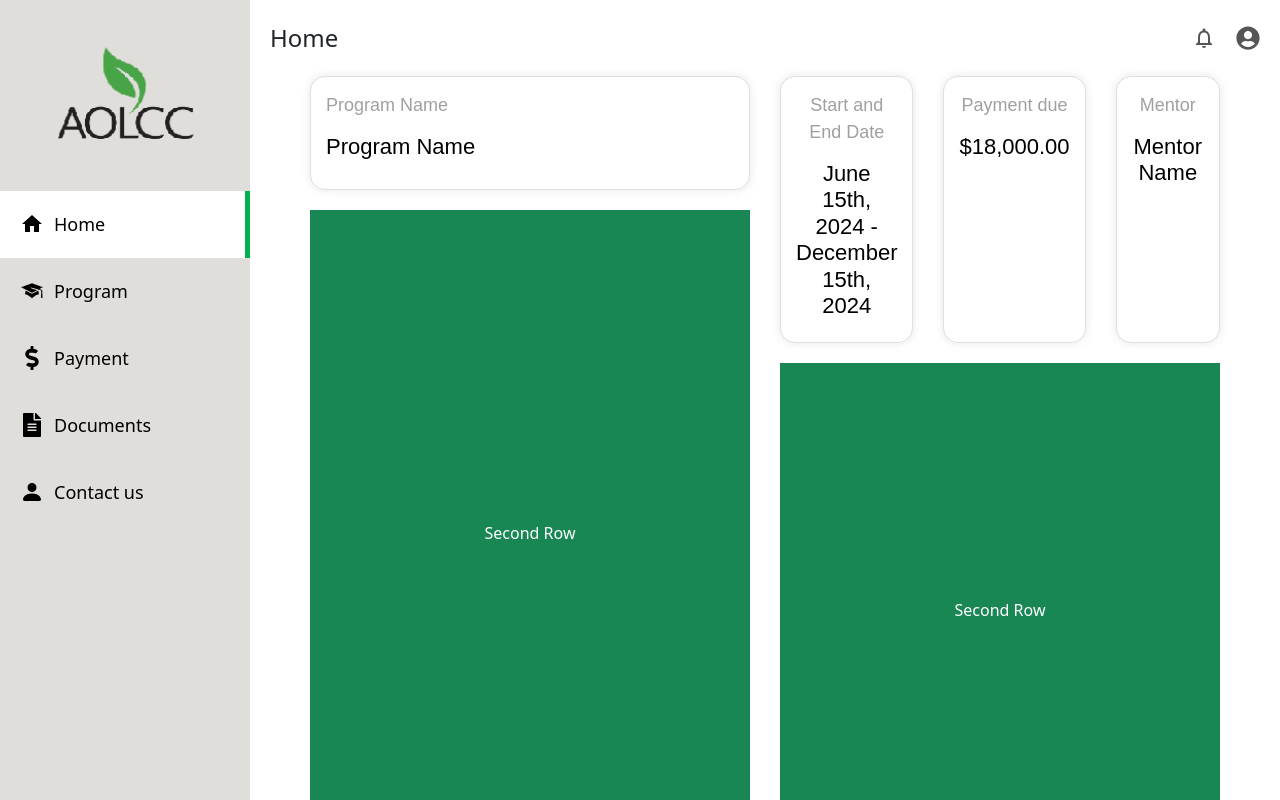
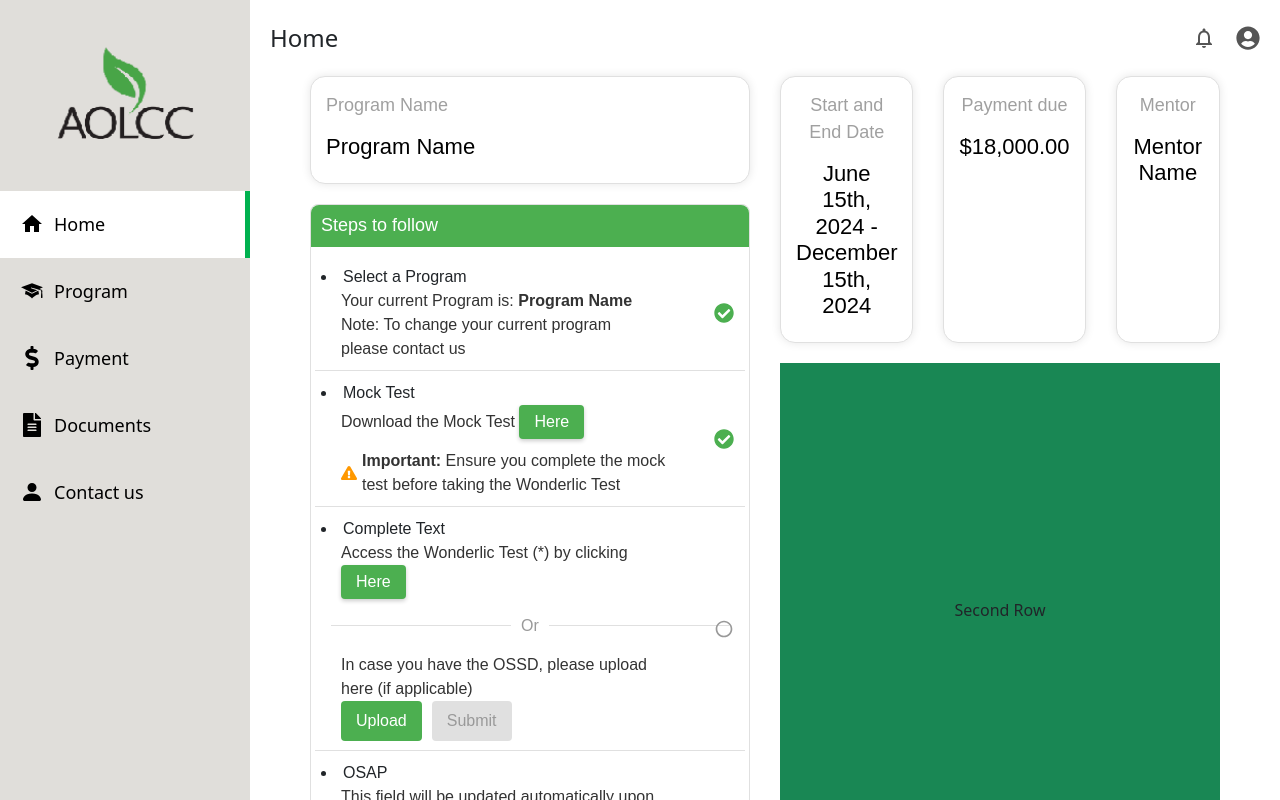
Before and after one commit to luizlacerdam/AOLCC, a React (Vite) app: page / in a window 1280 px wide. Built offline with nearby package versions, Linux system fonts and the light colour scheme.

Commit message:
:sparkles: feat: StepsToFollow

```diff
--- a/src/Components/Navbar.tsx
+++ b/src/Components/Navbar.tsx
@@ -1,6 +1,6 @@
 import React from 'react';
 import { Nav } from 'react-bootstrap';
-import { FaHome, FaInfoCircle, FaServicestack, FaPhone, FaDollarSign, FaFileAlt } from 'react-icons/fa';
+import { FaDollarSign, FaFileAlt } from 'react-icons/fa';
 import '../assets/styles/Navbar.css';
 import { NavLink } from 'react-router-dom';
 import logo from '../assets/imgs/logo.png';
--- /dev/null
+++ b/src/Components/StepsToFollow.tsx
@@ -0,0 +1,94 @@
+import React from 'react';
+import '../assets/styles/StepsToFollow.css';
+import { FaCheckCircle, FaExclamationTriangle } from 'react-icons/fa';
+import { MdRadioButtonUnchecked } from 'react-icons/md';
+import { AiFillExclamationCircle } from 'react-icons/ai';
+
+const StepsToFollow: React.FC = () => {
+    return (
+        <div className="steps-container">
+            <h3 className="steps-header">Steps to follow</h3>
+
+            <div className="step">
+                <li>
+                    Select a Program
+                </li>
+                <div style={{ marginLeft: 20 }}>
+                    <p>Your current Program is: <strong>Program Name</strong></p>
+                    <p>Note: To change your current program please contact us</p>
+                </div>
+                <FaCheckCircle className="step-icon" />
+            </div>
+
+            <div className="step">
+                <li>
+                    Mock Test
+                </li>
+                <div style={{ marginLeft: 20 }}>
+                    <p>Download the Mock Test <button className="button-link">Here</button></p>
+                    <div className="warning">
+                        <FaExclamationTriangle className="warning-icon" />
+                        <p><strong>Important:</strong> Ensure you complete the mock test before taking the Wonderlic Test</p>
+                    </div>
+                </div>
+                <FaCheckCircle className="step-icon" />
+            </div>
+
+            <div className="step">
+                <li>
+                    Complete Text
+                </li>
+                <div style={{ marginLeft: 20 }}>
+
+                    <p>Access the Wonderlic Test (*) by clicking <button className="button-link">Here</button></p>
+                </div>
+                <div className="divider">
+                    <span>Or</span>
+                </div>
+                <div style={{ marginLeft: 20 }}>
+                    <p>In case you have the OSSD, please upload here (if applicable)</p>
+                    <div className="buttons">
+                        <button className="button-upload">Upload</button>
+                        <button className="button-submit" disabled>Submit</button>
+                    </div>
+                </div>
+                <MdRadioButtonUnchecked className="step-icon no-color" />
+
+            </div>
+
+            <div className="step">
+                <li>
+                    OSAP
+                </li>
+                <div style={{ marginLeft: 20 }}>
+                    <p>This field will be updated automatically upon receipt of the response to your application.</p>
+                    <div className="warning">
+                        <FaExclamationTriangle className="warning-icon" />
+                        <p><strong>More documents are required.</strong> Please review your OSAP application</p>
+                    </div>
+                    <button className="button-osap">Go to OSAP Portal</button>
+                </div>
+                <AiFillExclamationCircle className="step-icon orange-icon" />
+
+            </div>
+
+            <div className="step">
+                <li>Sign Contract</li>
+                <div style={{ marginLeft: 20 }}>
+
+                    <p>Please download the contract by clicking <strong>here</strong>. Once you have reviewed and signed the document, upload the signed contract using the upload button below.</p>
+                    <div className="buttons">
+                        <button className="button-upload-contract">Upload</button>
+                        <button className="button-submit" disabled>Submit</button>
+                    </div>
+                </div>
+                <MdRadioButtonUnchecked className="step-icon no-color" />
+
+            </div>
+
+            <p className="disclaimer">*Available only after taking the Mock test</p>
+        </div>
+    );
+};
+
+export default StepsToFollow;
--- a/src/Pages/Home.tsx
+++ b/src/Pages/Home.tsx
@@ -1,6 +1,7 @@
 import React from 'react';
 import '../assets/styles/Home.css';
 import ProgramDetailCard from '../Components/ProgramDetailCard';
+import StepsToFollow from '../Components/StepsToFollow';
 
 const Home: React.FC = () => {
     return (
@@ -9,8 +10,8 @@ const Home: React.FC = () => {
                 <div className="row-content d-flex align-items-center justify-content-center">
                     <ProgramDetailCard title='Program Name' content='Program Name' textAlign='left' />
                 </div>
-                <div className="row-content bg-success d-flex align-items-center justify-content-center">
-                    Second Row
+                <div className="row-content d-flex align-items-center justify-content-center">
+                    <StepsToFollow />
                 </div>
             </div>
 
--- a/src/assets/styles/Home.css
+++ b/src/assets/styles/Home.css
@@ -3,7 +3,6 @@
     gap: 30px;
     height: 100vh;
     padding: 20px 40px 0px 40px;
-
 }
 
 .column {
@@ -15,7 +14,6 @@
 
 .row-content {
     flex: 1;
-    color: white;
     text-align: center;
     display: flex;
     align-items: center;
--- /dev/null
+++ b/src/assets/styles/StepsToFollow.css
@@ -0,0 +1,151 @@
+.steps-container {
+    border: 1px solid #e0e0e0;
+    border-radius: 8px;
+    background-color: #fff;
+    font-family: Arial, sans-serif;
+}
+
+.steps-header {
+    background-color: #4caf50;
+    color: white;
+    padding: 10px;
+    border-radius: 8px 8px 0 0;
+    font-size: 18px;
+    text-align: left;
+}
+
+.step {
+    padding: 10px;
+    position: relative;
+    text-align: left;
+}
+
+.step::after {
+    content: "";
+    width: 98%;
+    height: 1px;
+    background-color: #e0e0e0;
+    position: absolute;
+    bottom: 0;
+    left: 1%;
+}
+
+.step:last-child::after {
+    display: none;
+}
+
+.step h4 {
+    margin-bottom: 10px;
+}
+
+.step p {
+    margin: 0;
+    color: #333;
+    width: 80%;
+}
+
+.step .step-icon {
+    color: #4caf50;
+    position: absolute;
+    top: 50%;
+    right: 15px;
+    font-size: 20px;
+    transform: translateY(-50%);
+}
+
+.button-link {
+    background-color: #4caf50;
+    color: white;
+    padding: 5px 15px;
+    border: none;
+    border-radius: 4px;
+    cursor: pointer;
+    box-shadow: 0 2px 4px rgba(0, 0, 0, 0.2);
+}
+
+.warning {
+    display: flex;
+    align-items: center;
+    margin-top: 10px;
+}
+
+.warning-icon {
+    color: #ff9800;
+    margin-right: 5px;
+}
+
+.divider {
+    display: flex;
+    align-items: center;
+    text-align: center;
+    margin: 15px 0;
+    color: #999;
+}
+
+.divider::before,
+.divider::after {
+    content: "";
+    width: 44%;
+    border-bottom: 1px solid #e0e0e0;
+    margin: 0 10px;
+}
+
+.buttons {
+    display: flex;
+    gap: 10px;
+}
+
+.button-upload {
+    background-color: #4caf50;
+    color: white;
+    padding: 8px 15px;
+    border: none;
+    border-radius: 4px;
+    cursor: pointer;
+}
+
+.button-upload-contract {
+    background-color: #e0e0e0;
+    color: #999;
+    padding: 8px 15px;
+    border: none;
+    border-radius: 4px;
+    cursor: not-allowed !important;
+
+}
+
+.button-submit {
+    background-color: #e0e0e0;
+    color: #999;
+    padding: 8px 15px;
+    border: none;
+    border-radius: 4px;
+    cursor: not-allowed;
+}
+
+.button-osap {
+    background-color: #4caf50;
+    color: white;
+    padding: 10px 15px;
+    border: none;
+    border-radius: 4px;
+    cursor: pointer;
+}
+
+.disclaimer {
+    margin-top: 20px;
+    margin-left: 5px;
+    font-size: 12px;
+    text-align: left;
+    position: relative;
+    margin-bottom: 0;
+}
+
+.step .no-color {
+    color: #999;
+}
+
+.step .orange-icon {
+    color: orange;
+    background-attachment: orange;
+}
```
